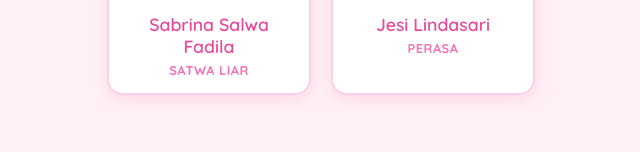
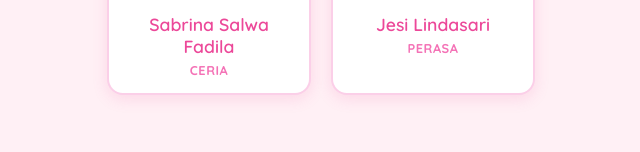
Before and after one commit to jabarcihuy/web-kelompok-litdig, a Vue app: page / in a window 1280 px wide. Shown: the part 1587-1739 px from the top of the page, without its empty margins (319-959 px from the left). Built offline with nearby package versions, Linux system fonts and the light colour scheme; no server answers.

Commit message:
Update Biodata

```diff
--- a/src/components/MemberGrid.vue
+++ b/src/components/MemberGrid.vue
@@ -22,7 +22,7 @@ const members = ref([
   {
     id: 3,
     name: 'Sabrina Salwa Fadila',
-    role: 'Satwa Liar',
+    role: 'Ceria',
     img: '/salwa.jpg',
     bio: 'Lahir di Tegal, 28 Oktober 2006.',
     motto: '"Kita bisa karna terbiasa"'
```
